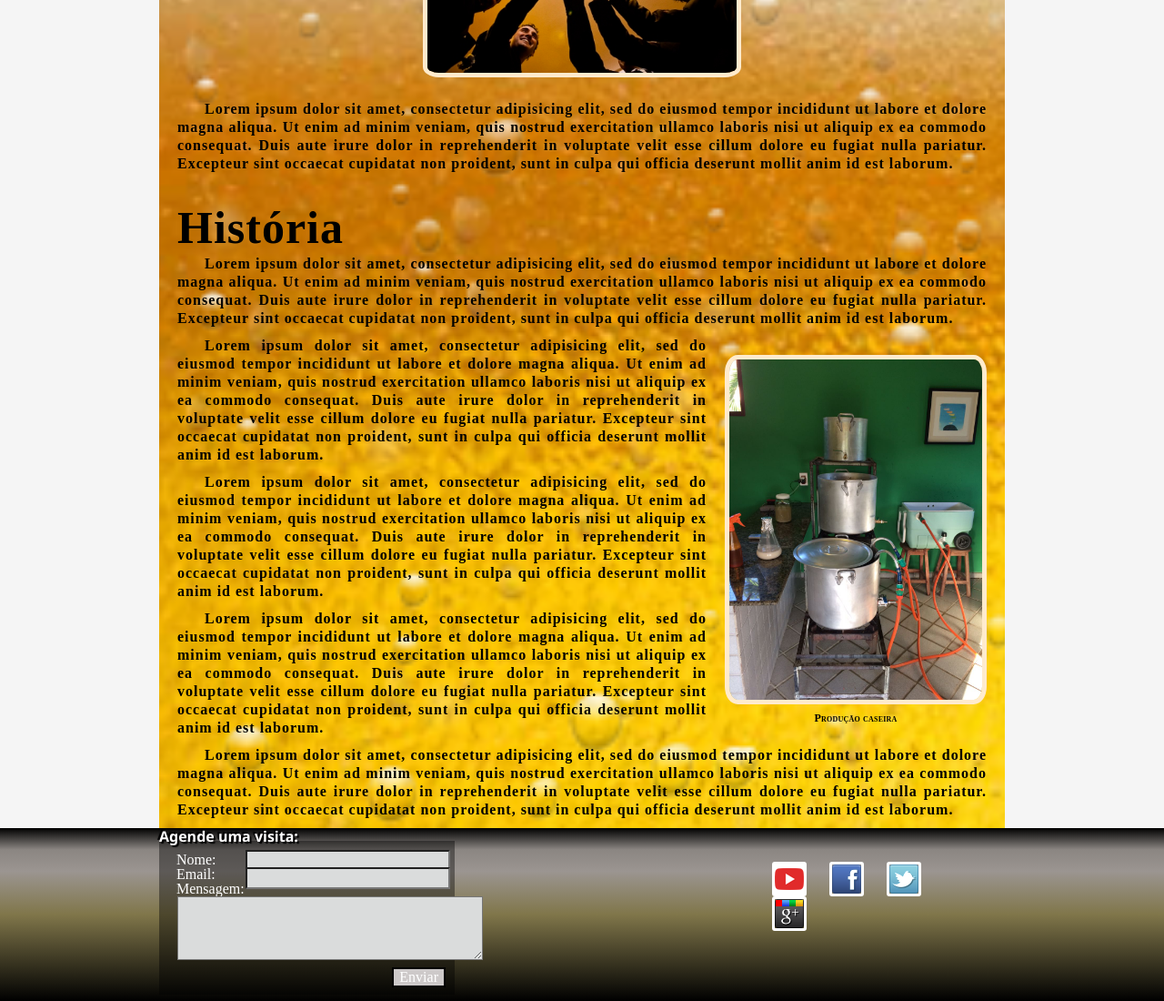
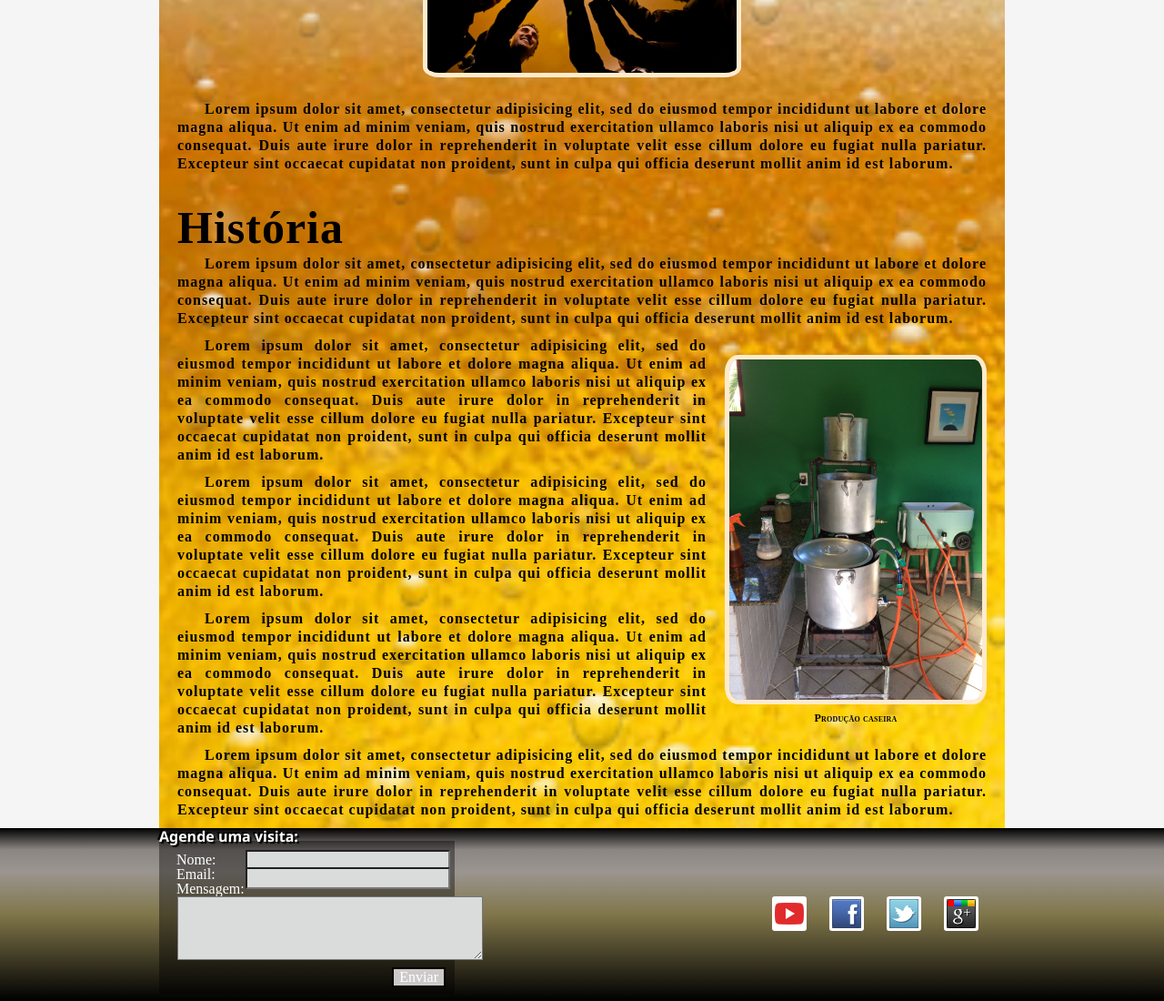
Before and after one commit to andre-ez/projetocervejaria, a plain HTML site: page index.html in a window 1280 px wide. Shown: the part 522-1622 px from the top of the page at 91% size. Drawn offline with nearby package versions, Linux system fonts and the light colour scheme; grey boxes are pictures that could not be loaded.

Commit message:
Update style.css

```diff
--- a/css/style.css
+++ b/css/style.css
@@ -294,7 +294,7 @@ div .container {
 
 footer .icon {
   display: inline-block;
-  width: 27%;
+  width: 28%;
   margin-right: 20px;
   margin-bottom: 70px;
 }
```
